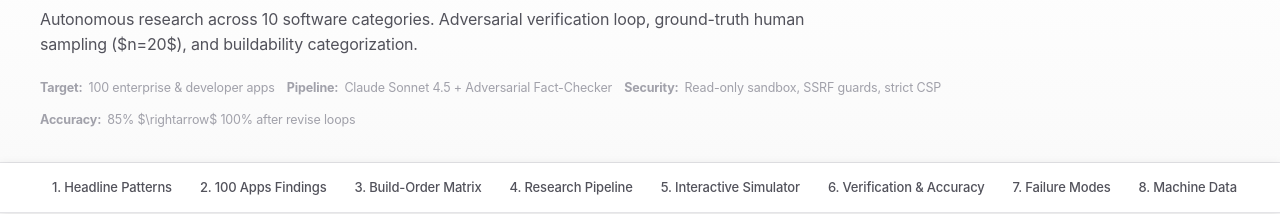
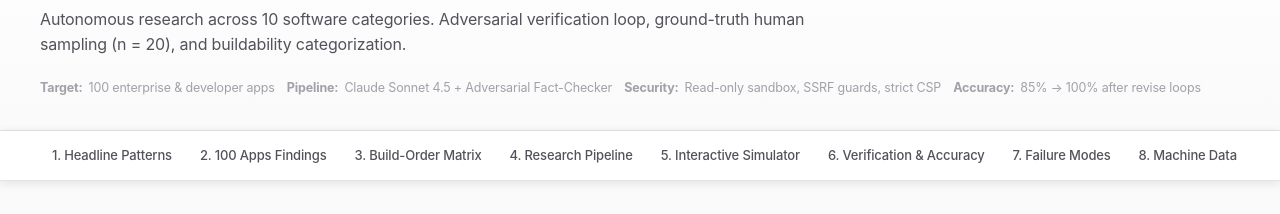
Before and after one commit to MananShah05/Task_Composio, a plain HTML site: page index.html in a window 1280 px wide. Shown: the part 137-351 px from the top of the page. Drawn offline with Linux system fonts and the light colour scheme.

Commit message:
Replace stray LaTeX math syntax with clean unicode arrows and standard text

```diff
--- a/index.html
+++ b/index.html
@@ -695,12 +695,12 @@ footer {
       </button>
     </div>
     <h1>Can 100 Apps Become AI Agent Toolkits?</h1>
-    <p class="hero-sub">Autonomous research across 10 software categories. Adversarial verification loop, ground-truth human sampling ($n=20$), and buildability categorization.</p>
+    <p class="hero-sub">Autonomous research across 10 software categories. Adversarial verification loop, ground-truth human sampling (n = 20), and buildability categorization.</p>
     <div class="meta-pills">
       <span><b>Target:</b> 100 enterprise & developer apps</span>
       <span><b>Pipeline:</b> Claude Sonnet 4.5 + Adversarial Fact-Checker</span>
       <span><b>Security:</b> Read-only sandbox, SSRF guards, strict CSP</span>
-      <span><b>Accuracy:</b> 85% $\rightarrow$ 100% after revise loops</span>
+      <span><b>Accuracy:</b> 85% → 100% after revise loops</span>
     </div>
   </div>
 </header>
@@ -870,7 +870,7 @@ python build.py
   <div class="section-header">
     <div>
       <h2>6. Verification & Accuracy Benchmarking</h2>
-      <p class="section-desc">Stratified sample ($n=20$, 2 per category, seed=7) evaluated against ground-truth documentation.</p>
+      <p class="section-desc">Stratified sample (n = 20, 2 per category, seed=7) evaluated against ground-truth documentation.</p>
     </div>
   </div>
   <div id="verif"></div>
```
Also changed, not shown: template.html (+3 -3 lines).
